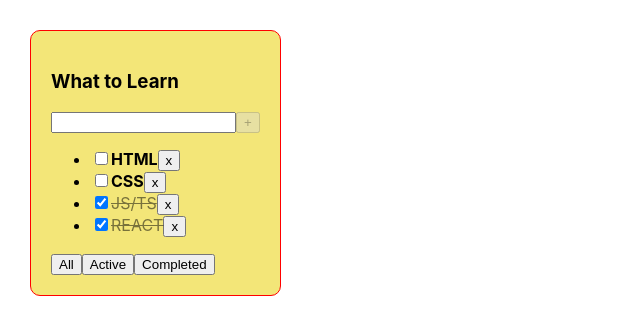
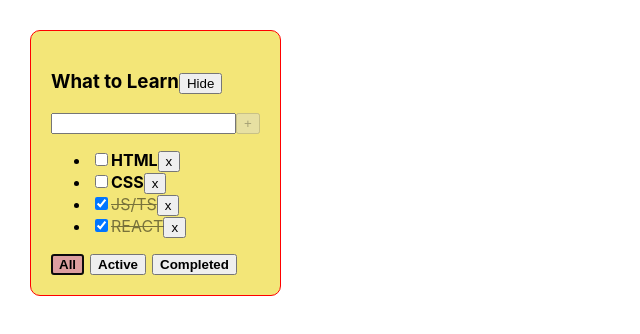
Before and after one commit to Heavyvetal9/1-todolist, a React (Create React App) app: page / in a window 1280 px wide. Shown: the top 334 px of the page, without its empty margins (0-640 px from the left). Built offline with nearby package versions, Linux system fonts and the light colour scheme.

Commit message:
Todolist-5

```diff
--- a/src/App.css
+++ b/src/App.css
@@ -23,3 +23,29 @@
     text-decoration: line-through;
     opacity: 0.5;
 }
+
+.btn-filter-active {
+    background-color: rgba(182, 34, 227, 0.37);
+    border: 2px solid rgb(12, 11, 11);
+    border-radius: 3px;
+    font-weight: bold;
+}
+
+.btn-filter {
+    font-weight: bold;
+}
+
+.btn-filter-block {
+    display: flex;
+    gap: 6px;
+}
+
+.task-input-error {
+    border: 2px solid red;
+    outline: none;
+}
+
+.hide-todolist {
+    font-weight: bold;
+    color: #0c1cd3;
+}
--- a/src/App.tsx
+++ b/src/App.tsx
@@ -13,6 +13,7 @@ function App() {
     console.log(v1());
 
     const todoListTitle = "What to Learn"
+    const [filter, setFilter] = useState<FilterValuesType>("all")
 
     const [tasks, setTasks] = useState<Array<TaskType>>(
         [
@@ -39,7 +40,6 @@ function App() {
         setTasks(nextState)
     }
 
-    const [filter, setFilter] = useState<FilterValuesType>("all")
 
     const   changeTodoListFilter = (filter: FilterValuesType) => {
         setFilter(filter)
@@ -86,6 +86,7 @@ const tasksForTodoList: Array<TaskType> = getFilteredTasks (tasks, filter)
     return (
         <div className="App">
             <TodoList
+                filter={filter}
                 title={todoListTitle}
                 tasks={tasksForTodoList}
                 removeTask={removeTask}
--- a/src/TodoList.tsx
+++ b/src/TodoList.tsx
@@ -13,6 +13,7 @@ export type TaskType = {
 type TodoListPropsType = {
     title: string
     tasks: Array<TaskType>
+    filter: FilterValuesType
     addTask: (title: string) => void
     removeTask: (taskId: string) => void
     changeTodoListFilter: (filter: FilterValuesType) => void
@@ -25,12 +26,21 @@ export const TodoList: FC<TodoListPropsType> = (
         addTask,
         removeTask,
         changeTodoListFilter,
-        changeTaskStatus
+        changeTaskStatus,
+        filter
     }) => {
 
     const [taskTitle, setTaskTitle] = useState("")
+    const [error, setError] = useState(false)
+    const [isHide, setIsHide] = useState(false)
 
-    const setTaskTitleHandler = (event: ChangeEvent<HTMLInputElement>) => setTaskTitle(event.currentTarget.value)
+    const toggleHideTodoList = ()=> setIsHide(!isHide)
+
+
+    const setTaskTitleHandler = (event: ChangeEvent<HTMLInputElement>) => {
+        error && setError(false)
+        setTaskTitle(event.currentTarget.value)
+    }
     const addTaskOnKeyDownHandler = (event: KeyboardEvent<HTMLInputElement>) => event.key === "Enter" && addNewTaskTitleHandler()
 
     const changeFilterHandlerCreator = (filter: FilterValuesType) => {
@@ -38,7 +48,13 @@ export const TodoList: FC<TodoListPropsType> = (
     }
 
     const addNewTaskTitleHandler = () => {
-        addTask(taskTitle)
+        const trimmedTaskTitle = taskTitle.trim ()
+        if (trimmedTaskTitle) {
+            addTask(trimmedTaskTitle)
+        }
+        else {
+            setError(true)
+        }
         setTaskTitle("")
     }
 
@@ -53,7 +69,7 @@ export const TodoList: FC<TodoListPropsType> = (
                                checked={task.isDone}
                                onChange={changeTaskStatusHandler}
                         />
-                        <span className={task.isDone? "task-done": "task"}>{task.title}</span>
+                        <span className={task.isDone ? "task-done" : "task"}>{task.title}</span>
                         <Button title="x" onClickHandler={removeTaskHandler}/>
                     </li>
                 )
@@ -64,23 +80,41 @@ export const TodoList: FC<TodoListPropsType> = (
 
     return (
         <div className="todolist">
-            <h3>{title}</h3>
+            <h3>{title}
+            <Button title={isHide ? "Show" : "Hide"} onClickHandler={toggleHideTodoList}/>
+            </h3>
+            {isHide && <div className={"hide-todolist"}> {`In TodoList ${tasks.length} tasks.`}</div> }
+            {!isHide && <>
                 <div>
                     <input value={taskTitle}
                            onChange={setTaskTitleHandler}
                            onKeyDown={addTaskOnKeyDownHandler}
+                           className={error? "task-input-error": ""}
                     />
                     <Button title="+"
                             isDisabled={!taskTitle}
                             onClickHandler={addNewTaskTitleHandler}/>
-                {taskTitle.length > 15 && <div style={{color: "red"}}>Слишком много</div>}
+                    {taskTitle.length > 15 && <div style={{color: "red"}}>Too much</div>}
+                    {error && <div style={{color: "red"}}>Enter the task</div>}
+
                 </div>
                 {tasksItems}
-            <div>
-                <Button title="All" onClickHandler={changeFilterHandlerCreator("all")}/>
-                <Button title="Active" onClickHandler={changeFilterHandlerCreator("active")}/>
-                <Button title="Completed" onClickHandler={changeFilterHandlerCreator("completed")}/>
+                <div className={"btn-filter-block"}>
+                    <Button title="All"
+                            onClickHandler={changeFilterHandlerCreator("all")}
+                            classes={filter === "all" ? "btn-filter-active" : "btn-filter"}
+                    />
+                    <Button title="Active"
+                            onClickHandler={changeFilterHandlerCreator("active")}
+                            classes={filter === "active" ? "btn-filter-active" : "btn-filter"}
+                    />
+                    <Button title="Completed"
+                            onClickHandler={changeFilterHandlerCreator("completed")}
+                            classes={filter === "completed" ? "btn-filter-active" : "btn-filter"}
+                    />
                 </div>
+            </>
+            }
         </div>
     )
 }
```
Lines whose indentation alone changed are shown as unchanged.
